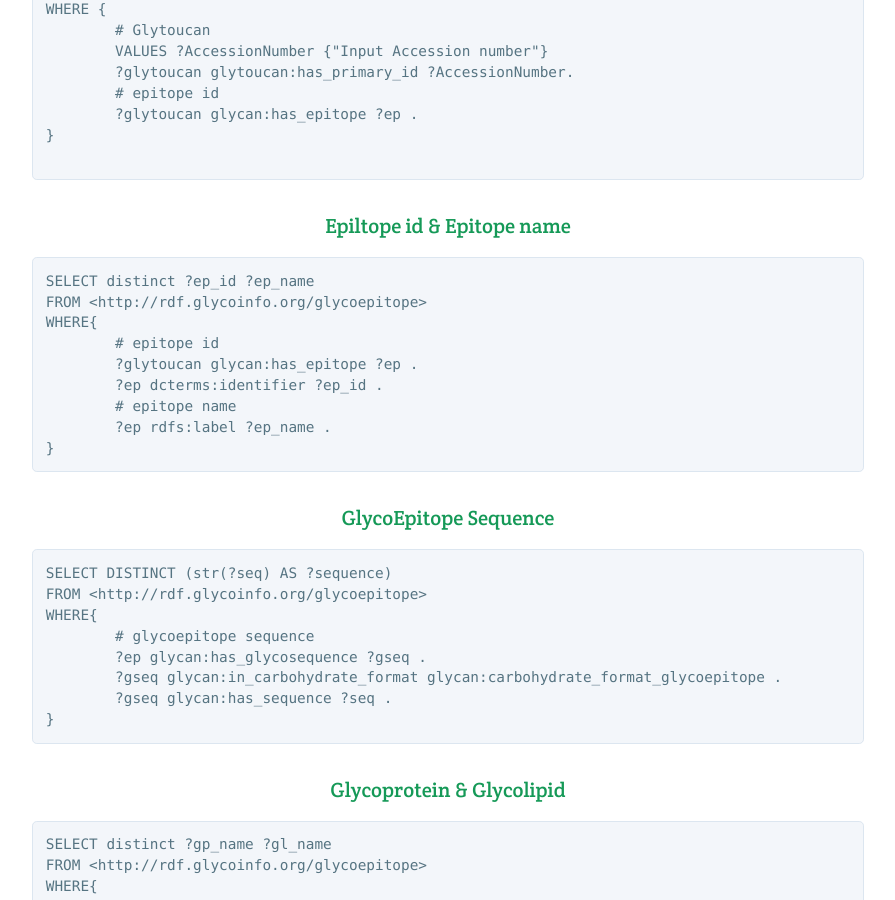
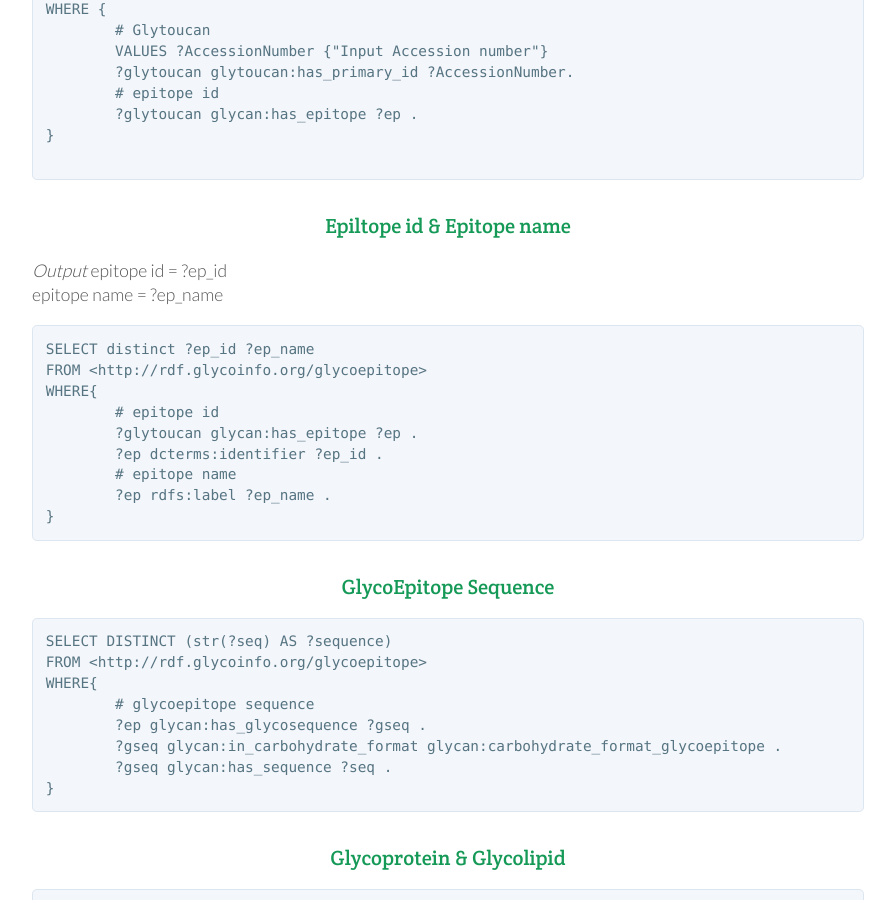
Before and after one commit to glytoucan/glytoucan, a Jekyll site: the page built from system/sparqlForMetadata/linkeddb-glycoepitope.md, in a window 1280 px wide and 900 px high, scrolled down 1151 px. Shown: the whole window, without its empty margins (192-1087 px from the left). Built offline with Jekyll 4.4.1, drawn with Linux system fonts in a browser that asks for light colours; nearby versions of some CDN libraries; Markdown is read by kramdown in place of the engine named in the settings; some of the changed text lies outside the part shown.

Commit message:
Update linkeddb-glycoepitope.md

````diff
--- a/system/sparqlForMetadata/linkeddb-glycoepitope.md
+++ b/system/sparqlForMetadata/linkeddb-glycoepitope.md
@@ -8,8 +8,8 @@
 
 
 ### Output
+epitope url = ?ep
 epitope id = ?ep_id
-epitope url = ?ep
 epitope name = ?ep_name
 glycoprotein = ?gp_name
 glycolipid = ?gl_name
@@ -52,6 +52,9 @@
 ```
 
 ### Epiltope id & Epitope name
+_Output_
+epitope id = ?ep_id
+epitope name = ?ep_name
 ```
 SELECT distinct ?ep_id ?ep_name
 FROM <http://rdf.glycoinfo.org/glycoepitope>
@@ -97,7 +100,7 @@
 }
 ```
 
-# Cell Line & Tissue and Cellular Distribution
+### Cell Line & Tissue and Cellular Distribution
 ```
 SELECT distinct ?cell_name ?tissue_name
 FROM <http://rdf.glycoinfo.org/glycoepitope>
@@ -116,7 +119,7 @@
 }
 ```
 
-# PubMed URL and PubMed ID
+### PubMed URL and PubMed ID
 ```
 SELECT distinct ?pubmed ?pubmed_id
 FROM <http://rdf.glycoinfo.org/glycoepitope>
````
